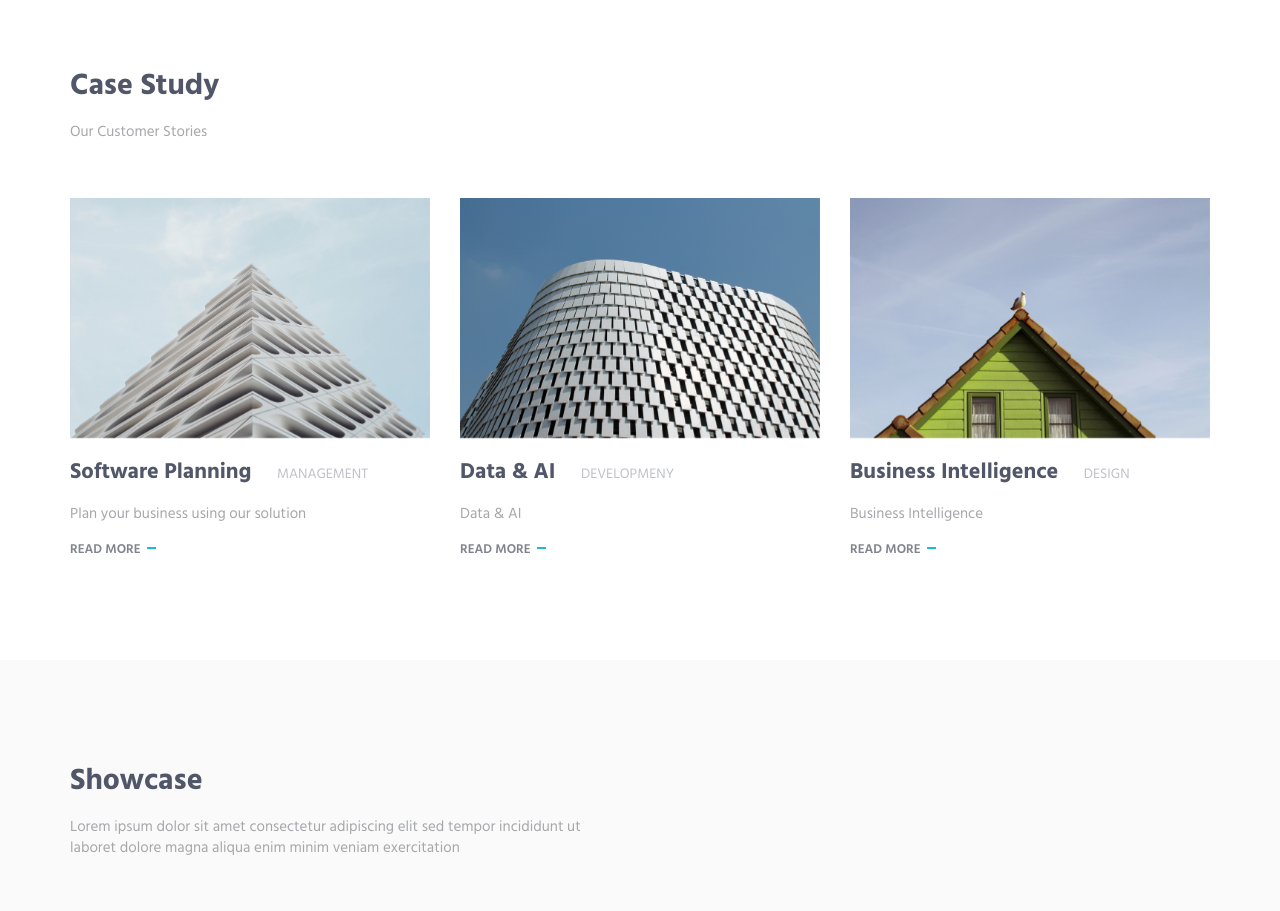
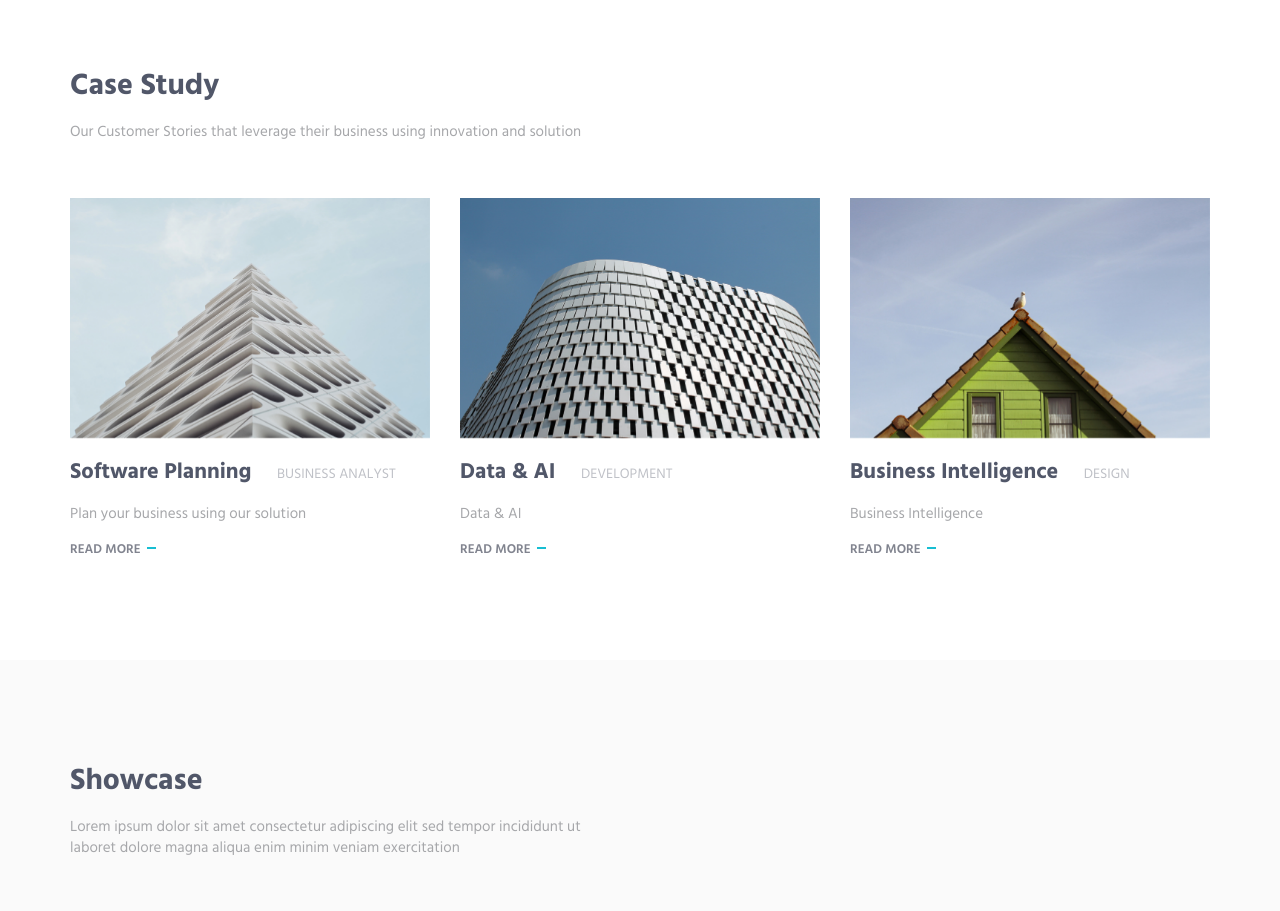
Before and after one commit to mohfajaradnan/Zerrin, a plain HTML site: page index.html in a window 1280 px wide. Shown: the part 2960-3871 px from the top of the page. Drawn offline with Linux system fonts and the light colour scheme.

Commit message:
Update index.html

```diff
--- a/index.html
+++ b/index.html
@@ -337,7 +337,7 @@
             <div class="row margin-b-40">
                 <div class="col-sm-6">
                     <h2>Case Study</h2>
-                    <p>Our Customer Stories</p>
+                    <p>Our Customer Stories that leverage their business using innovation and solution</p>
                 </div>
             </div>
             <!--// end row -->
@@ -350,7 +350,7 @@
                             <img class="img-responsive" src="img/970x647/01.jpg" alt="Latest Products Image">
                         </div>
                     </div>
-                    <h4><a href="#">Software Planning</a> <span class="text-uppercase margin-l-20">Management</span></h4>
+                    <h4><a href="#">Software Planning</a> <span class="text-uppercase margin-l-20">Business Analyst</span></h4>
                     <p>Plan your business using our solution</p>
                     <a class="link" href="#">Read More</a>
                 </div>
@@ -363,7 +363,7 @@
                             <img class="img-responsive" src="img/970x647/02.jpg" alt="Latest Products Image">
                         </div>
                     </div>
-                    <h4><a href="#">Data & AI</a> <span class="text-uppercase margin-l-20">Developmeny</span></h4>
+                    <h4><a href="#">Data & AI</a> <span class="text-uppercase margin-l-20">Development</span></h4>
                     <p>Data & AI</p>
                     <a class="link" href="#">Read More</a>
                 </div>
```
